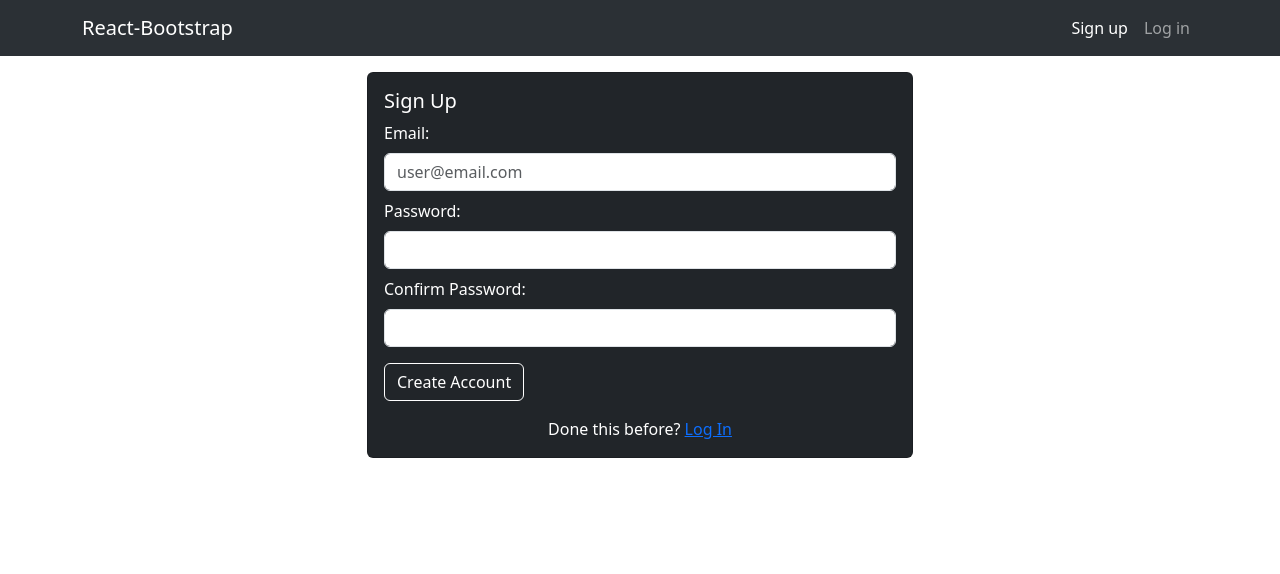
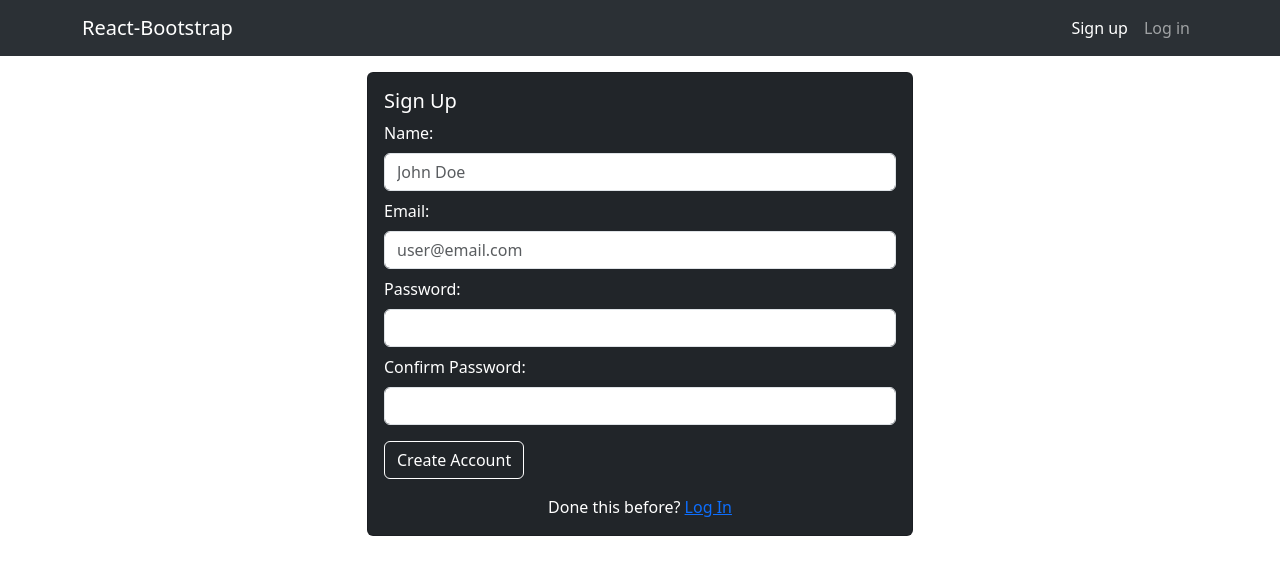
Before and after one commit to malinkytta/eatsplorer, a React (Vite) app: page /signup in a window 1280 px wide. Shown: the top 574 px of the page. Built offline with nearby package versions, Linux system fonts and the light colour scheme; no server answers.

Commit message:
Added collection to enable adding users in FireBase.

```diff
--- a/src/pages/SignupPage.tsx
+++ b/src/pages/SignupPage.tsx
@@ -1,3 +1,4 @@
+import { doc, setDoc } from 'firebase/firestore'
 import Col from 'react-bootstrap/Col'
 import Container from 'react-bootstrap/Container'
 import Row from 'react-bootstrap/Row'
@@ -8,6 +9,7 @@ import { NewUserCredentials } from '../types/User.types'
 import { FirebaseError } from 'firebase/app'
 import useAuth from '../hooks/useAuth'
 import { useRef, useState } from 'react'
+import { newUsersCol } from '../services/firebase'
 
 const SignupPage = () => {
 	const [errorMessage, setErrorMessage] = useState<string | null>(null)
@@ -26,6 +28,15 @@ const SignupPage = () => {
 	passwordRef.current = watch('password')
 
 	const onSignup: SubmitHandler<NewUserCredentials> = async (data) => {
+		const docRef = doc(newUsersCol)
+
+		await setDoc(docRef, {
+			name: data.name,
+			email: data.email,
+			isAdmin: false,
+			profileImage: null,
+		})
+
 		setErrorMessage(null)
 
 		try {
@@ -52,6 +63,28 @@ const SignupPage = () => {
 								<Alert variant='warning'>{errorMessage}</Alert>
 							)}
 							<Form onSubmit={handleSubmit(onSignup)}>
+								<Form.Group controlId='name' className='mb-2'>
+									<Form.Label>Name:</Form.Label>
+									<Form.Control
+										placeholder='John Doe'
+										type='text'
+										{...register('name', {
+											required: 'You must enter a name.',
+											minLength: {
+												value: 2,
+												message:
+													"You're name must contain atleast 2 characters",
+											},
+										})}
+									/>
+									{errors.name && (
+										<p className='invalid'>
+											{errors.name.message ??
+												'Invalid value'}
+										</p>
+									)}
+								</Form.Group>
+
 								<Form.Group controlId='email' className='mb-2'>
 									<Form.Label>Email:</Form.Label>
 									<Form.Control
--- a/src/services/firebase.ts
+++ b/src/services/firebase.ts
@@ -1,8 +1,9 @@
 // Import the functions you need from the SDKs you need
 import { initializeApp } from "firebase/app";
 import { getAuth } from "firebase/auth";
-import { getFirestore } from "firebase/firestore";
+import { CollectionReference, DocumentData, collection, getFirestore } from "firebase/firestore";
 import { getStorage } from "firebase/storage";
+import { NewUser } from "../types/User.types";
 // TODO: Add SDKs for Firebase products that you want to use
 // https://firebase.google.com/docs/web/setup#available-libraries
 
@@ -28,10 +29,12 @@ export const db = getFirestore(app)
 // Get Storage instance
 export const storage = getStorage(app)
 
-//const createCollection = <T = DocumentData>(collectionName: string) => {
-//	return collection(db, collectionName) as CollectionReference<T>
-//}
+const createCollection = <T = DocumentData>(collectionName: string) => {
+	return collection(db, collectionName) as CollectionReference<T>
+}
 
 //export const dummyCol = createCollection<never>("stupid")
 
+export const newUsersCol = createCollection<NewUser>('users')
+
 export default app
```
Also changed, not shown: src/types/User.types.ts (+10 -0 lines).
